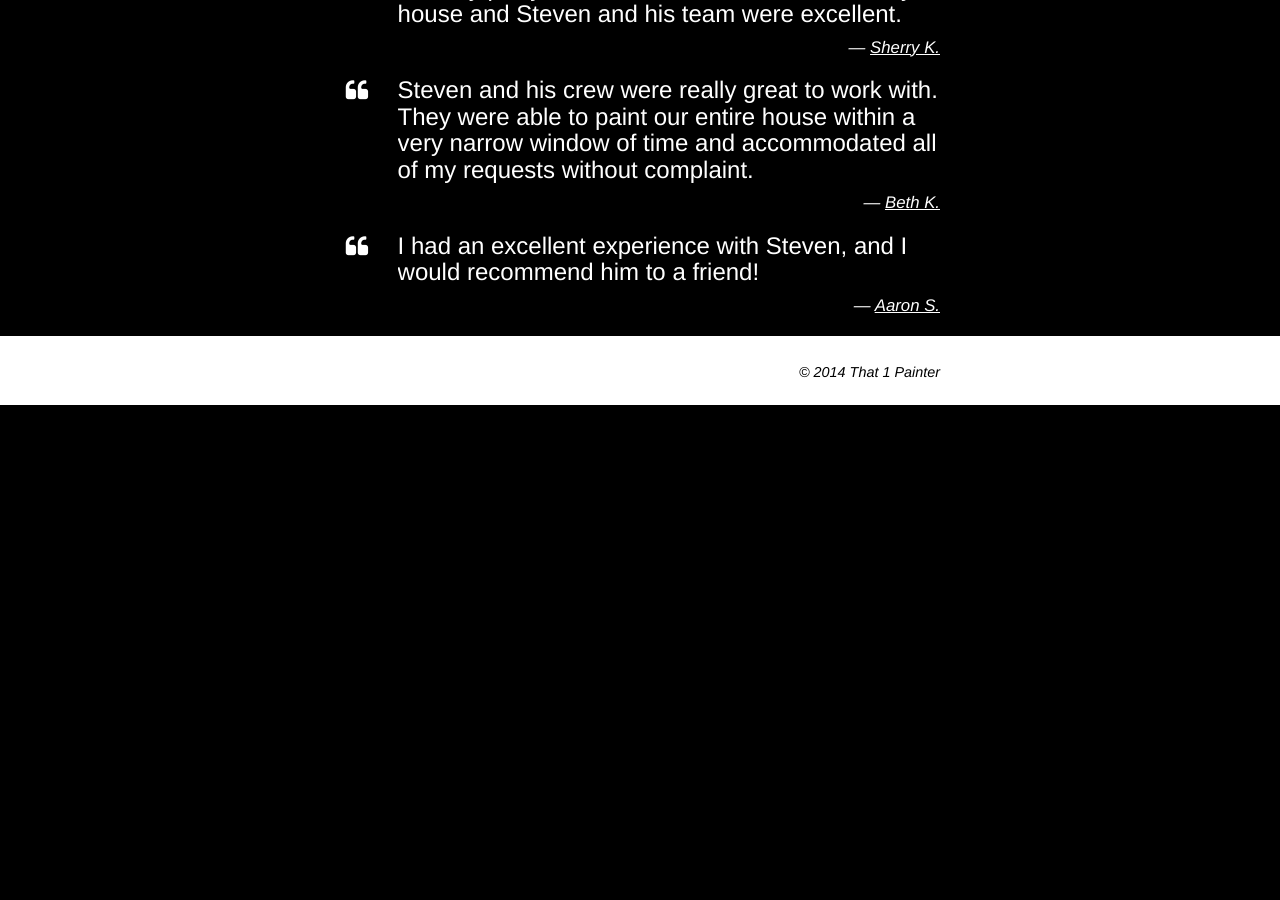
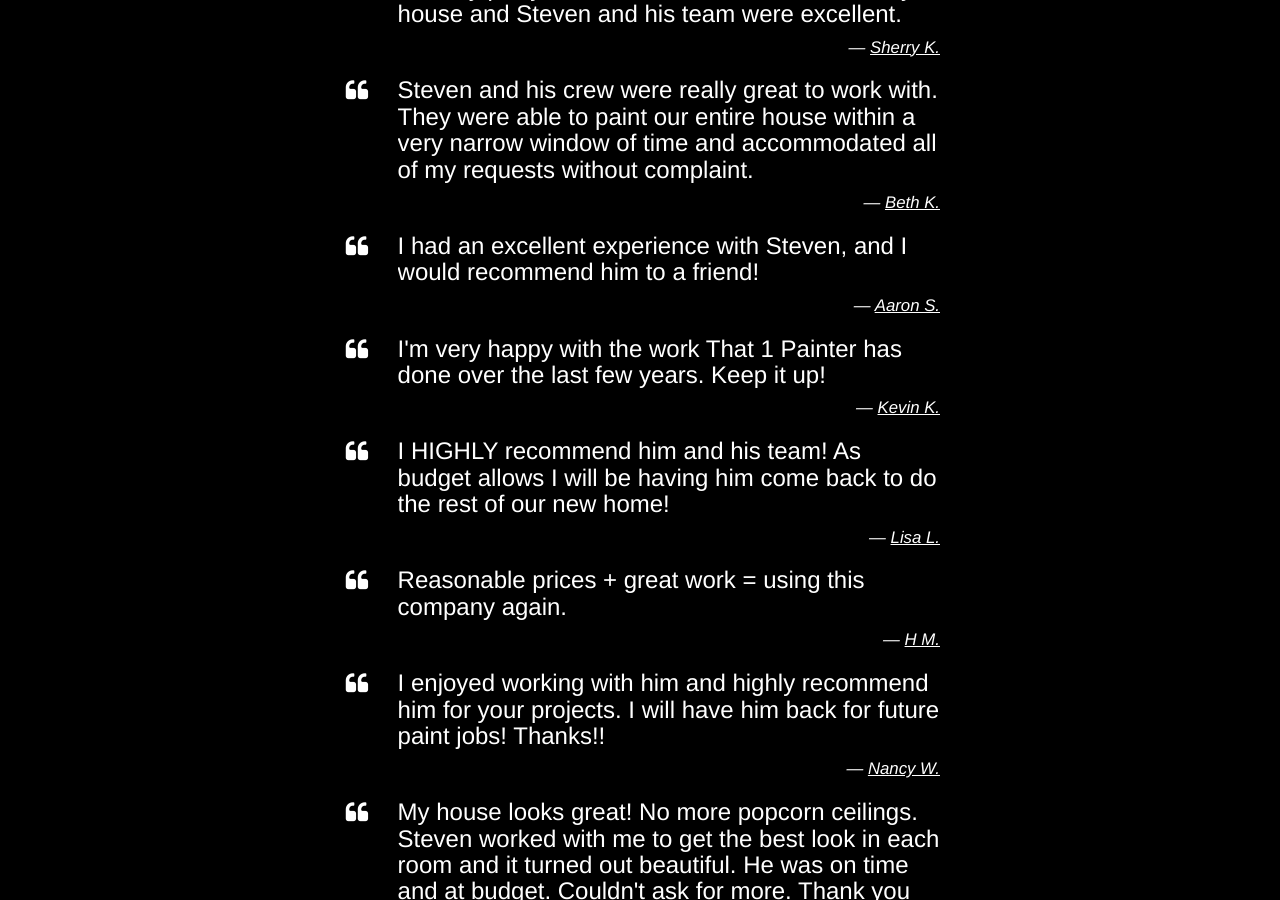
Before and after one commit to that-1-painter/that-1-painter.github.io, a Jekyll site: the page built from index.html, in a window 1280 px wide and 900 px high, scrolled down 2359 px. Built offline with Jekyll 4.4.1, drawn with Linux system fonts in a browser that asks for light colours; before the commit the page ends 2764 px from its top, so only the background shows below that; some of the changed text lies outside the part shown.

Commit message:
added a bunch of reviews

```diff
--- a/index.html
+++ b/index.html
@@ -127,6 +127,81 @@ layout: default
         </a>
       </cite>
     </blockquote>
+
+    <blockquote>
+      <i class=icon-quote-left></i>
+
+      <p>
+      I'm very happy with the work That 1 Painter has done over the last few
+      years.  Keep it up!
+      </p>
+
+      <cite>
+        <a href="http://www.yelp.com/biz/that-1-painter-austin?hrid=NkJVUSTq5gMHqZtk76_wvg">
+          Kevin K.
+        </a>
+      </cite>
+    </blockquote>
+
+    <blockquote>
+      <i class=icon-quote-left></i>
+
+      <p>
+      I HIGHLY recommend him and his team!  As budget allows I will be having
+      him come back to do the rest of our new home!
+      </p>
+
+      <cite>
+        <a href="http://www.yelp.com/biz/that-1-painter-austin?hrid=miGSPX3rIBF1CHG1iCgsVg">
+          Lisa L.
+        </a>
+      </cite>
+    </blockquote>
+
+    <blockquote>
+      <i class=icon-quote-left></i>
+
+      <p>
+      Reasonable prices + great work = using this company again.
+      </p>
+
+      <cite>
+        <a href="http://www.yelp.com/biz/that-1-painter-austin?hrid=GSXzC2o_MbNLnlYB8HTMDQ">
+          H M.
+        </a>
+      </cite>
+    </blockquote>
+
+    <blockquote>
+      <i class=icon-quote-left></i>
+
+      <p>
+      I enjoyed working with him and highly recommend him for your projects. I
+      will have him back for future paint jobs! Thanks!!
+      </p>
+
+      <cite>
+        <a href="http://www.yelp.com/biz/that-1-painter-austin?hrid=JGgRDz_6BcSvMqbWCnyz4g">
+          Nancy W.
+        </a>
+      </cite>
+    </blockquote>
+
+    <blockquote>
+      <i class=icon-quote-left></i>
+
+      <p>
+      My house looks great!  No more popcorn ceilings.  Steven worked with me
+      to get the best look in each room and it turned out beautiful.  He was on
+      time and at budget.  Couldn't ask for more.  Thank you Steven
+      </p>
+
+      <cite>
+        <a href="http://www.yelp.com/biz/that-1-painter-austin?hrid=boOVua8UAB0igUZNmujnYg">
+          S M.
+        </a>
+      </cite>
+    </blockquote>
   </section>
 
   <footer class=inverted>
```
